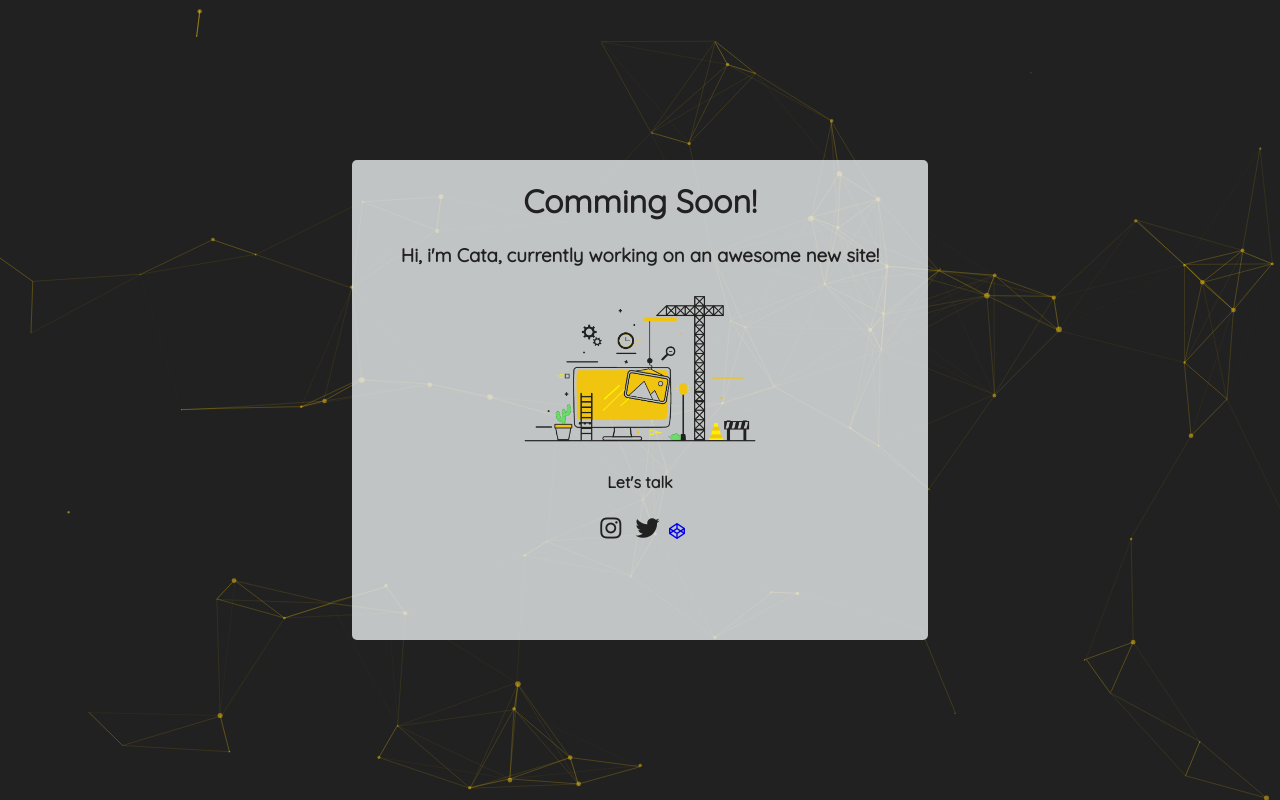
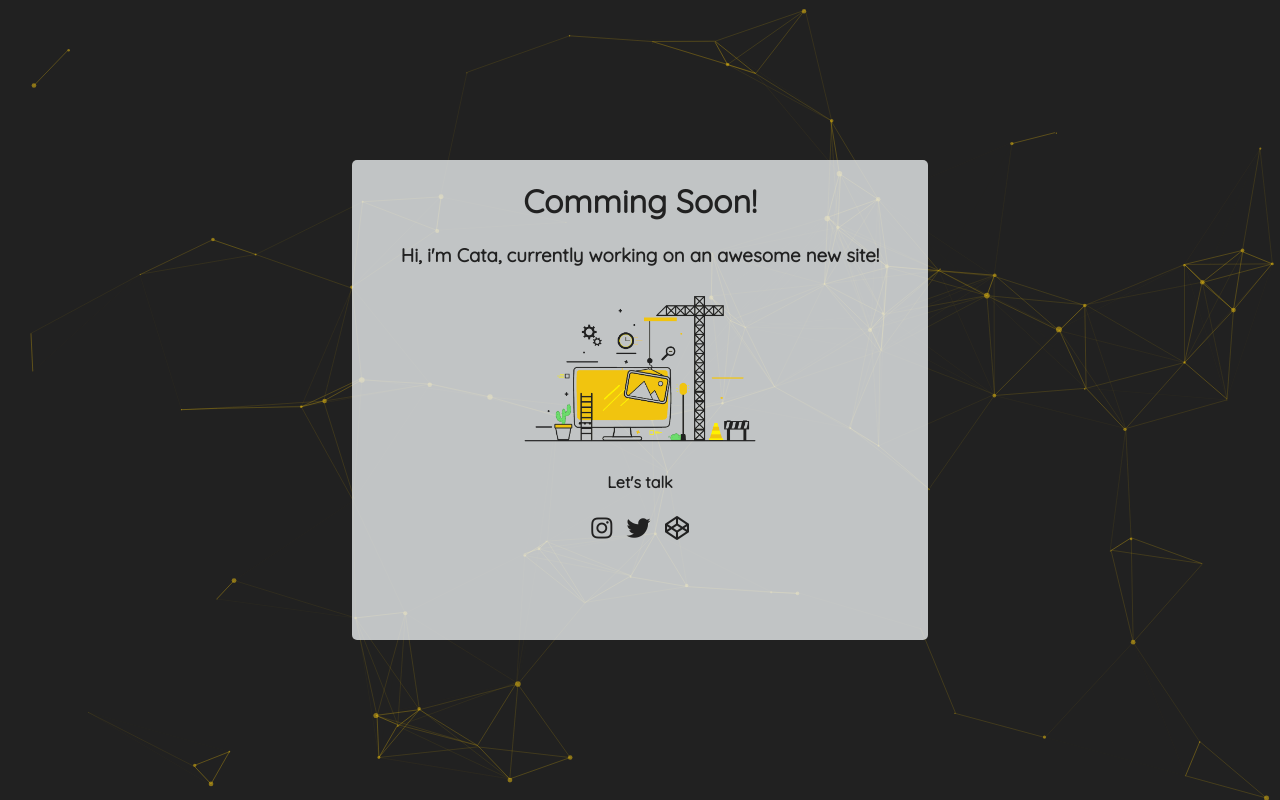
Before and after one commit to samemooncat/UnderConstruction, a plain HTML site: page index.html in a window 1280 px wide. Drawn offline with nearby package versions, Linux system fonts and the light colour scheme.

Commit message:
Last changes

```diff
--- a/index.html
+++ b/index.html
@@ -22,7 +22,7 @@
             <h4>Let's talk</h4>
             <a href="https://www.instagram.com/catalina.garcesv/" class="icons"><i class="fab fa-instagram"></i></a>
             <a href="https://twitter.com/samemooncat" class="icons"><i class="fab fa-twitter"></i></a>
-            <a href="https://codepen.io/samemooncat/"><i class="fab fa-codepen"></i></a>
+            <a href="https://codepen.io/samemooncat/" class="icons"><i class="fab fa-codepen"></i></a>
         </div>
     </div>
     <script src="https://cdnjs.cloudflare.com/ajax/libs/particles.js/2.0.0/particles.min.js"></script>
```
